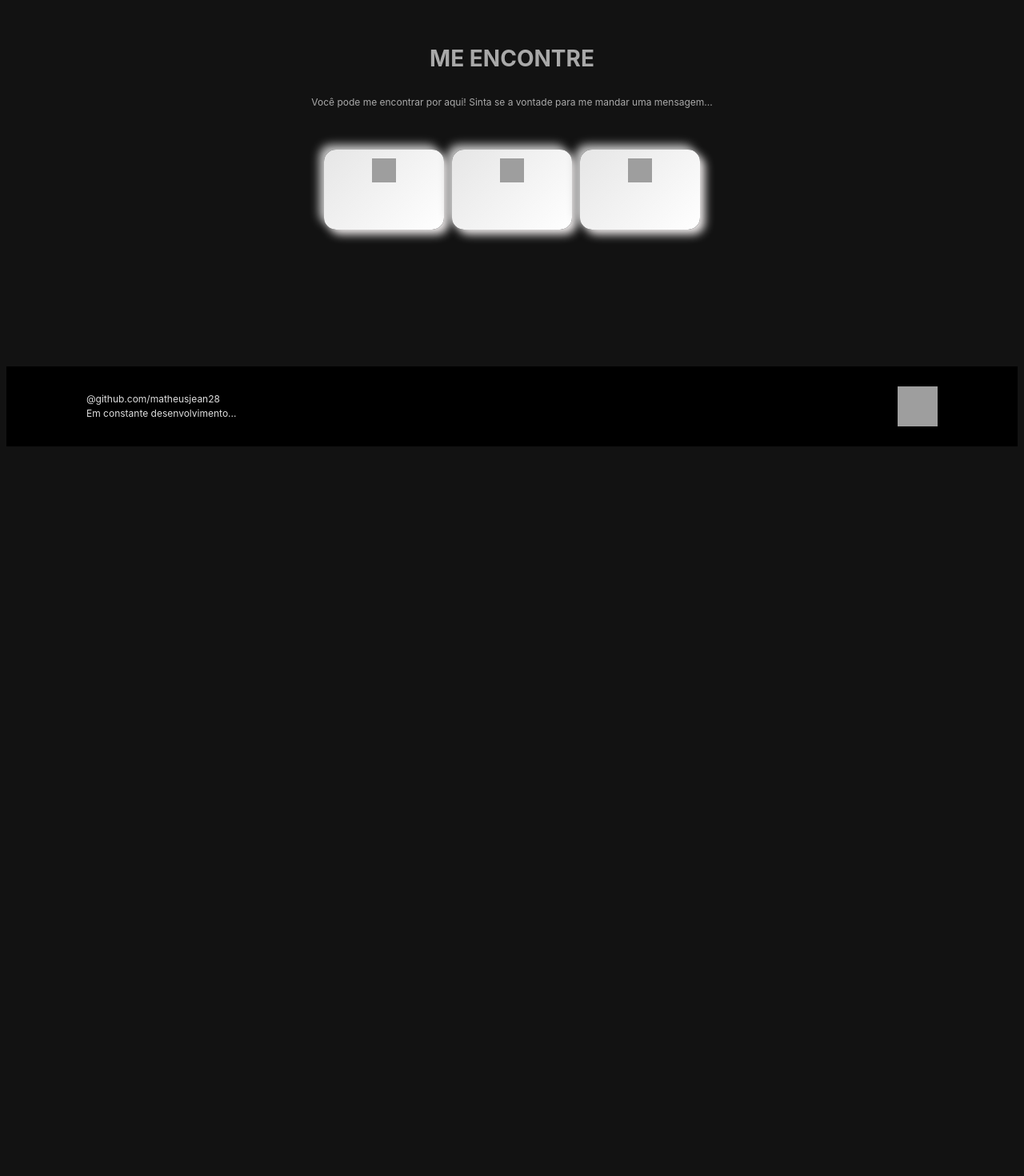
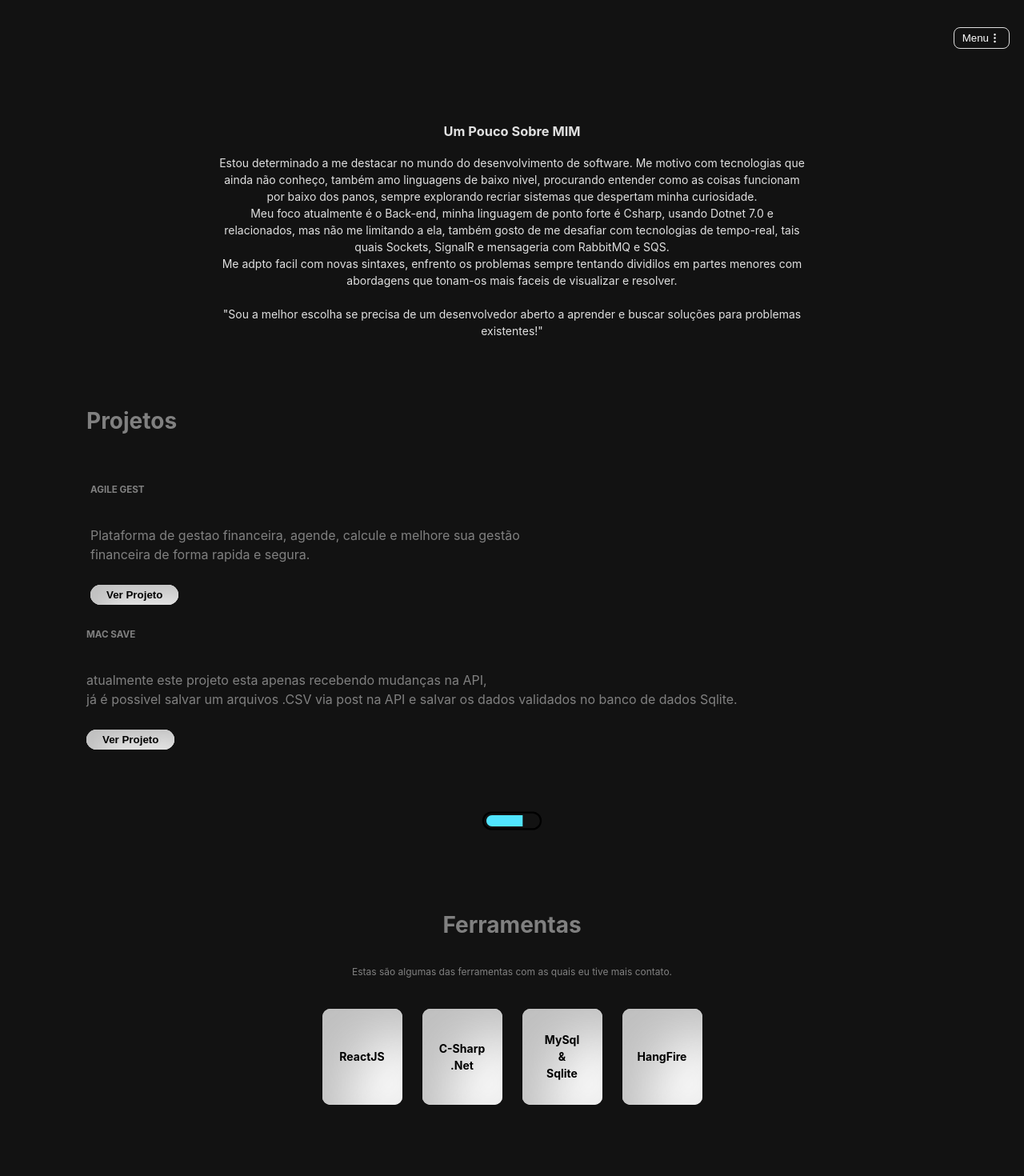
Before and after one commit to matheusjean28/cv, a React (Vite) app: page / in a window 1280 px wide. Shown: the top 1470 px of the page at 80% size. Before the commit the page ends 800 px from the top, so only its background shows below. Built offline with nearby package versions, Linux system fonts and the light colour scheme; grey boxes are pictures that could not be loaded.

Commit message:
adjusting to show all components

```diff
--- a/src/App.jsx
+++ b/src/App.jsx
@@ -13,11 +13,11 @@ function App() {
     const [showModel, setShowModel] = useState(false);
   return (
     <>
-      {/* <RigthModal  showModel={showModel} setShowModel={setShowModel} />
-      <Header  showModel={showModel} setShowModel={setShowModel} /> */}
-       {/* <AboutMe />
+      <RigthModal  showModel={showModel} setShowModel={setShowModel} />
+      <Header  showModel={showModel} setShowModel={setShowModel} />
+       <AboutMe />
        <Projects />
-       <Frameworks /> */}
+       <Frameworks />
        <FindMe />
        <Copy />
     </>)
```
